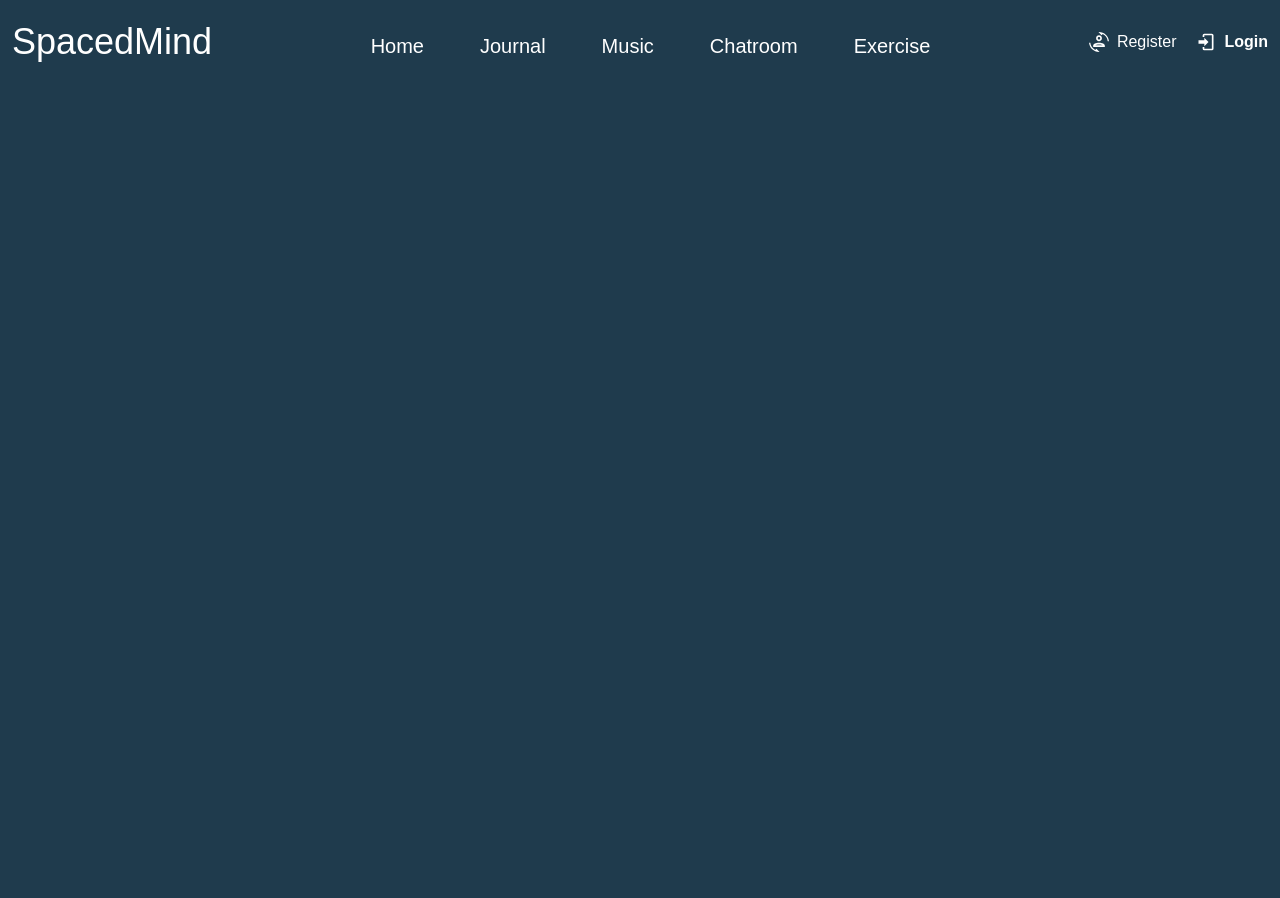
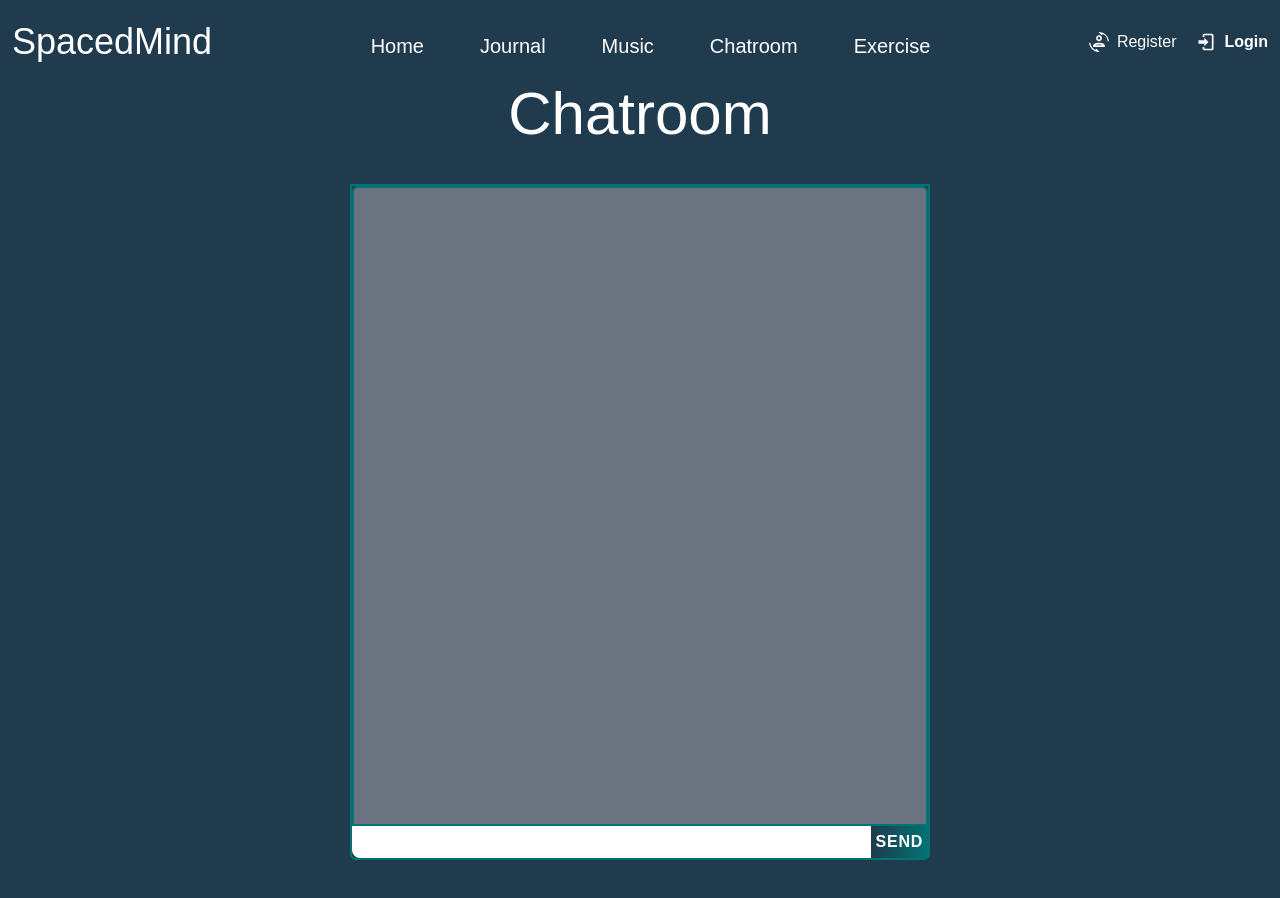
Before and after one commit to Tanya2303/SpacedMind-Tanya, a React (Vite) app in the folder client/: page /chatroom in a window 1280 px wide. Before the commit the page ends 800 px from the top, so only its background shows below. Built offline with nearby package versions, Linux system fonts and the light colour scheme.

Commit message:
Add chatroom

```diff
--- a/client/src/App.jsx
+++ b/client/src/App.jsx
@@ -1,9 +1,9 @@
-import Main from "./pages/Main"
+import Routes from "./Routes"
 
 function App() {
   return (
     <div className="font-nunito">
-      <Main />
+      <Routes />
     </div>
   )
 }
--- /dev/null
+++ b/client/src/pages/Chatroom.jsx
@@ -0,0 +1,19 @@
+import React from 'react'
+
+export default function Chatroom() {
+    return (
+        <div>
+            <div className='text-center text-6xl font-base text-white'>Chatroom</div>
+            <div className='grid place-items-center py-10'>
+                <div className='border-2 border-tertiary rounded-b-md'>
+                    <div className='border-2 border-tertiary rounded-t-md bg-gray-500 p-4 w-[36rem] overflow-y-scroll flex flex-col h-128 max-w-7xl min-w-7xl'></div>
+                    <form className="w-full flex justify-center">
+                        <input
+                            className="h-8 p-2 w-full focus:outline-none rounded-bl-lg" />
+                        <button type="submit" className="w-16 font-bold tracking-wider text-white bg-gradient-to-r from-primary to-tertiary">SEND</button>
+                    </form>
+                </div>
+            </div>
+        </div>
+    )
+}
--- a/client/src/pages/Main.jsx
+++ b/client/src/routes/Index.jsx
@@ -1,11 +1,13 @@
 import { BrowserRouter, Routes, Route } from 'react-router-dom'
 import Navbar from '../components/Navbar';
-import Login from './Login';
-import Register from './Register';
-import Home from './Home';
-import Music from './Music';
+import Login from '../pages/Login';
+import Register from '../pages/Register';
+import Home from '../pages/Home';
+import Music from '../pages/Music';
+import Chatroom from '../pages/Chatroom';
+import Exercise from '../pages/Exercise';
 
-function Main() {
+function Index() {
     return (
         <BrowserRouter>
             <Navbar />
@@ -14,9 +16,11 @@ function Main() {
                 <Route path='/register' element={<Register />} />
                 <Route path="/" element={<Home />} />
                 <Route path="/music" element={<Music />} />
+                <Route path="/chatroom" element={<Chatroom />} />
+                <Route path="/exercise" element={<Exercise />} />
             </Routes>
         </BrowserRouter>
     );
 }
 
-export default Main;
+export default Index;
```
